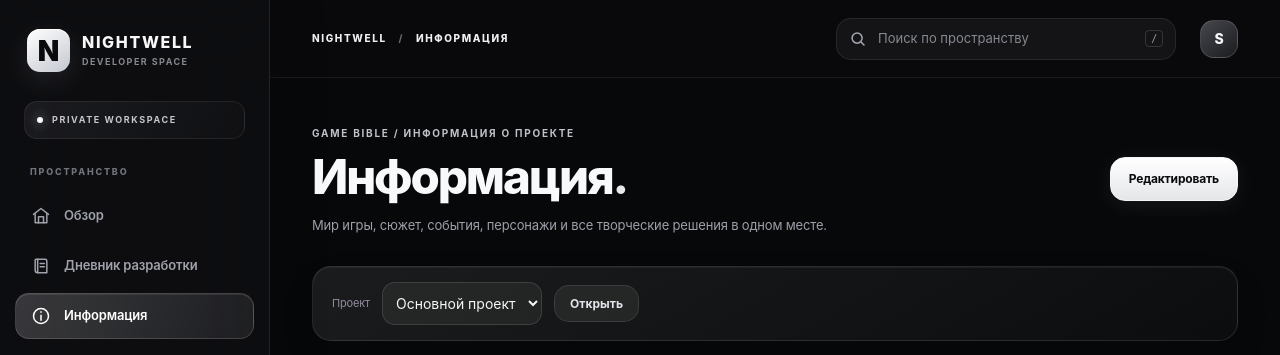
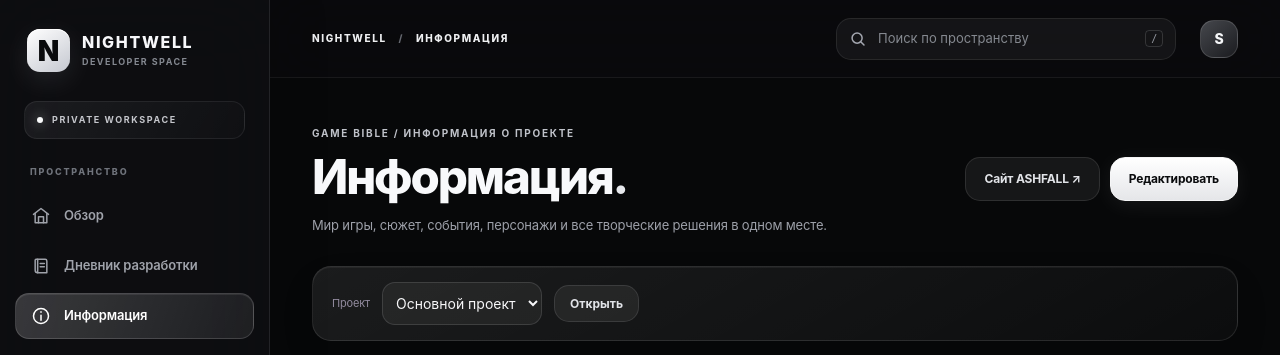
Before and after one commit to opoaal080-eng/Game-Dev, a Django app: page /information/ in a window 1280 px wide. Shown: the top 355 px of the page. Run offline with Django 5.2, Linux system fonts and the light colour scheme; the visitor is signed in with stand-in values (Sample User, id 1); data comes from the database, SQL or seed files in the repository; data that the repository does not hold is empty; parts of the project's set-up code (start-up, migrations or seed data) failed here and were passed over.

Commit message:
Link internal game bible to curated player website publisher

```diff
--- a/templates/portal/information.html
+++ b/templates/portal/information.html
@@ -5,7 +5,7 @@
   <div><span class="eyebrow">GAME BIBLE / ИНФОРМАЦИЯ О ПРОЕКТЕ</span>
     <h1>Информация<span class="accent">.</span></h1>
     <p>Мир игры, сюжет, события, персонажи и все творческие решения в одном месте.</p></div>
-  {% if can_write %}<a class="btn btn-primary" href="{% url 'information_edit' project.pk %}">Редактировать</a>{% endif %}
+  {% if can_write %}<div style="display:flex;flex-wrap:wrap;gap:10px"><a class="btn btn-ghost" href="{% url 'player_site_editor' %}">Сайт ASHFALL ↗</a><a class="btn btn-primary" href="{% url 'information_edit' project.pk %}">Редактировать</a></div>{% endif %}
 </div>
 <form class="filters bible-filter" method="get"><div class="filter-group"><label for="project">Проект</label>
   <select id="project" name="project" aria-label="Выберите проект">{% for p in projects %}<option value="{{ p.pk }}" {% if p.pk == project.pk %}selected{% endif %}>{{ p.title }}</option>{% endfor %}</select>
```
